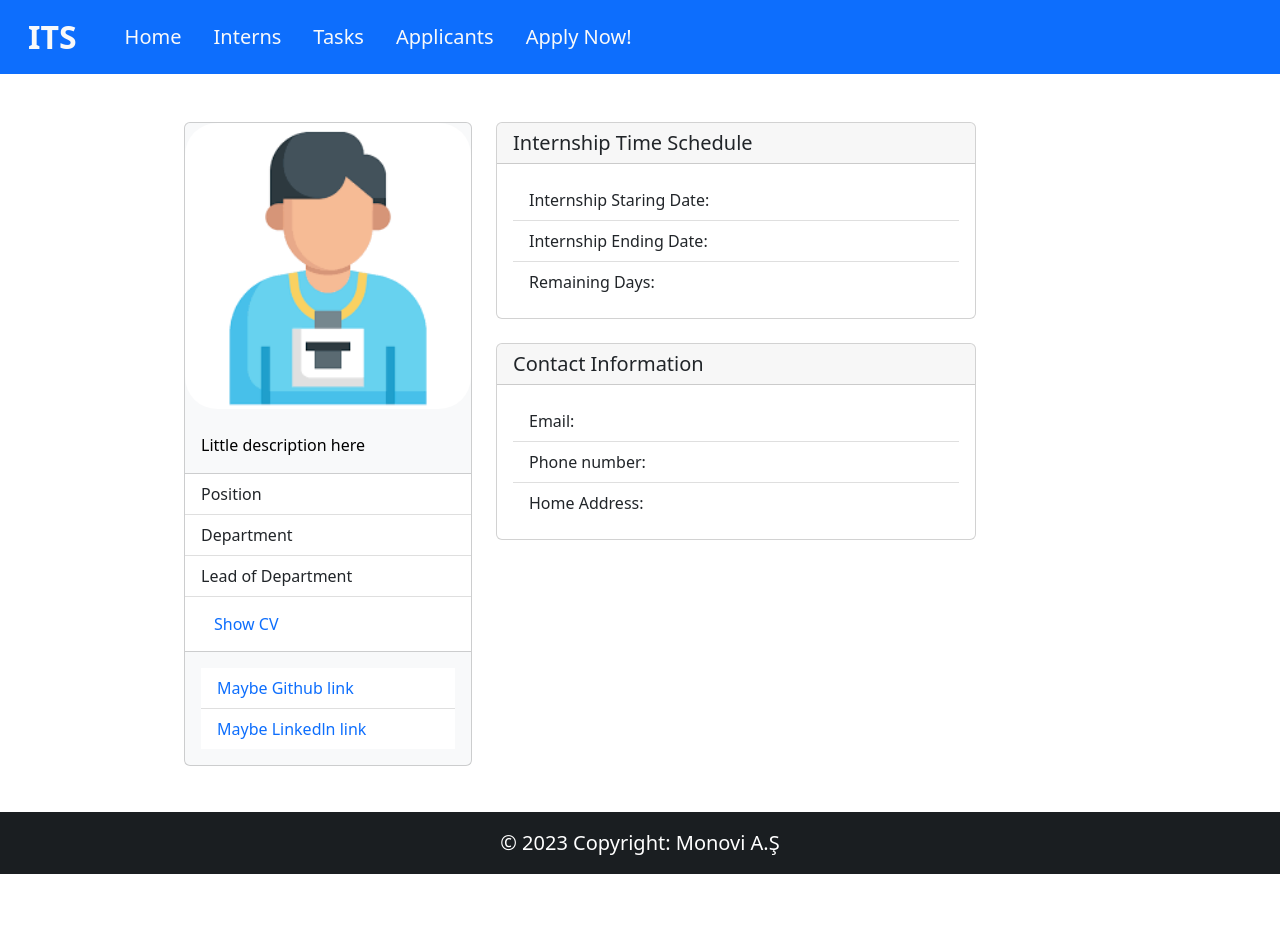
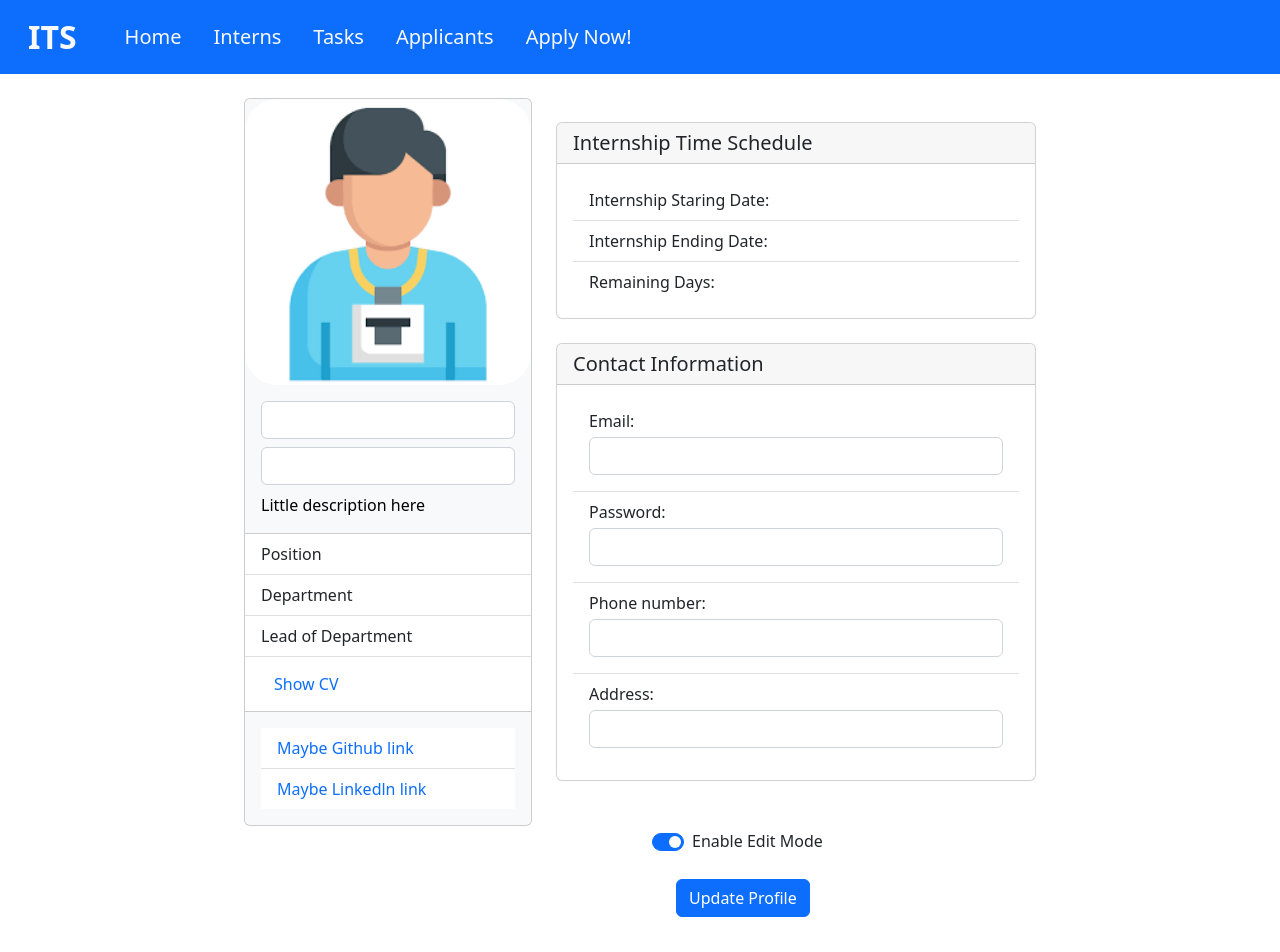
Before and after one commit to YarkinAta00/Intern_tracking_system, a Vue app in the folder deneme/: page /internprofile/1 in a window 1280 px wide. Shown: the top 952 px of the page. Before the commit the page ends 874 px from the top, so only its background shows below. Built offline with nearby package versions, Linux system fonts and the light colour scheme; no server answers.

Commit message:
Some information are converted to input filed for update options and new user information are added to intern profile

```diff
--- a/deneme/src/InternProfile.vue
+++ b/deneme/src/InternProfile.vue
@@ -2,43 +2,67 @@
 import Button from './components/Button.vue'
 import PageTitle from './components/PageTitle.vue';
 import ProfilePhoto from './components/ProfilePhoto.vue';
-import Footer from './Footer.vue';
 import PopupModel from './components/PopupModel.vue';
 import axios from 'axios';
 export default {
-    data(){
-        return{
-            id:"",
-            userInfo:{},
+    data() {
+        return {
+            id: "",
+            userInfo: {},
+            isReadOnly: true,
+            isVisible:true,
+            changePasswordType:"password"
         }
     },
-    created(){
-        this.id=this.$route.params.id
+    created() {
+        this.id = this.$route.params.id
         axios.get(`https://localhost:7270/api/InternshipTracker/GetById?id=${this.id}`)
-        .then(response => {
-            this.userInfo=response.data,
-            console.log(response)
-        }).catch(error => { console.log(error) });
+            .then(response => {
+                this.userInfo = response.data,
+                    console.log(response)
+            }).catch(error => { console.log(error) });
     },
     components: {
-        Footer,
         Button,
         PageTitle,
         ProfilePhoto,
         PopupModel,
+    },
+    methods: {
+        navigateUpdateInfoPage() {
+            this.$router.push(`/updateprofile${this.id}`)
+        },
+        enableEditMode() {
+            this.isReadOnly = !this.isReadOnly;
 
-    }
+        },
+        showPassword() {
+            this.changePasswordType = this.changePasswordType === 'password' ? 'text' : 'password';
+        },
+        updateInfo(){
+            axios.put(`https://localhost:7270/api/InternshipTracker/UpdateUser?id=${this.userInfo.id}&firstName=${this.userInfo.firstName}&lastName=${this.userInfo.lastName}&email=${this.userInfo.email}.com&password=${this.userInfo.password}`)
+                .then((response) => {
+                    this.dbInterns = response.data
+                    console.log(response.data)
+                })
+        }
+    },
 }
 </script>
 
 <template>
-    <div class="container d-flex align-items-center justify-content-center mt-5">
+    <div class="container d-flex align-items-center justify-content-center mt-4">
         <div class="row">
             <div class="col">
                 <div class="card text-bg-light mb-4" style="width: 18rem;">
                     <ProfilePhoto class="card-img-top" />
                     <div class="card-body">
-                        <h5 class="card-title">{{ userInfo.firsName }} {{ userInfo.lastName }}</h5>
+                        <h5 class="card-title">
+                            <input type="text" :readonly="isReadOnly" class="card-title form-control"
+                                v-model=userInfo.firstName>
+                            <input type="text" :readonly="isReadOnly" class="card-title form-control"
+                                v-model=userInfo.lastName>
+                        </h5>
                         <p class="card-text">Little description here</p>
                     </div>
                     <ul class="list-group list-group-flush">
@@ -64,12 +88,12 @@ export default {
                 </div>
             </div>
             <div class="col">
-                <div class="card" style="width: 30rem;">
+                <div class="card mt-4" style="width: 30rem;">
                     <h5 class="card-header">Internship Time Schedule</h5>
                     <div class="card-body">
                         <ul class="list-group list-group-flush">
-                            <li class="list-group-item">Internship Staring Date:</li>
-                            <li class="list-group-item">Internship Ending Date:</li>
+                            <li class="list-group-item">Internship Staring Date: {{ userInfo.startDate }}</li>
+                            <li class="list-group-item">Internship Ending Date: {{ userInfo.endDate }}</li>
                             <li class="list-group-item">Remaining Days:</li>
                         </ul>
                     </div>
@@ -78,20 +102,45 @@ export default {
                     <h5 class="card-header">Contact Information</h5>
                     <div class="card-body">
                         <ul class="list-group list-group-flush">
-                            <li class="list-group-item fs-6">Email: {{ userInfo.email }}</li>
-                            <li class="list-group-item">Phone number:</li>
-                            <li class="list-group-item">Home Address:</li>
+                            <li class="list-group-item fs-6">
+                                <label>Email:</label>
+                                <input type="text" :readonly="isReadOnly" class="card-title form-control mt-1"
+                                    v-model=userInfo.email>
+                            </li>
+                            <li class="list-group-item fs-6">
+                                <label>Password:</label>
+                                <input :type=changePasswordType :readonly="isReadOnly" class="card-title form-control mt-1"
+                                    v-model=userInfo.password>
+                                    <i class="bi bi-eye-slash" id="togglePassword" @click="showPassword"></i>
+                            </li>
+                            <li class="list-group-item">
+                               <label> Phone number: </label>
+                                <input type="text" :readonly="isReadOnly" class="card-title form-control mt-1"
+                                    v-model=userInfo.phoneNumber>
+                            </li>
+                            <li class="list-group-item">
+                                <label> Address: </label>
+                                <input type="text" :readonly="isReadOnly" class="card-title form-control mt-1"
+                                    v-model=userInfo.address>
+                            </li>
                         </ul>
                     </div>
                 </div>
-            </div>
-            <div class="mx-5 col">
-                <div>
+                <div class="mx-5 mt-5 px-5 mb-5">
+                    <div class="col">
+                        <div class="form-check form-switch">
+                            <input class="form-check-input" type="checkbox" role="switch" @click="enableEditMode" v-model="isReadOnly" id="flexSwitchCheckDefault">
+                            <label class="form-check-label" for="flexSwitchCheckDefault"> Enable Edit Mode</label>
+                        </div>
 
+                        <br>
+
+                        <Button @click="updateInfo" buttonText="Update Profile" />
+                    </div>
                 </div>
             </div>
         </div>
-        <PopupModel modelTitle="CV" modelBodyText=" CV will be shown here"/>
+        <PopupModel modelTitle="CV" modelBodyText=" CV will be shown here" />
     </div>
 </template>
 
```
